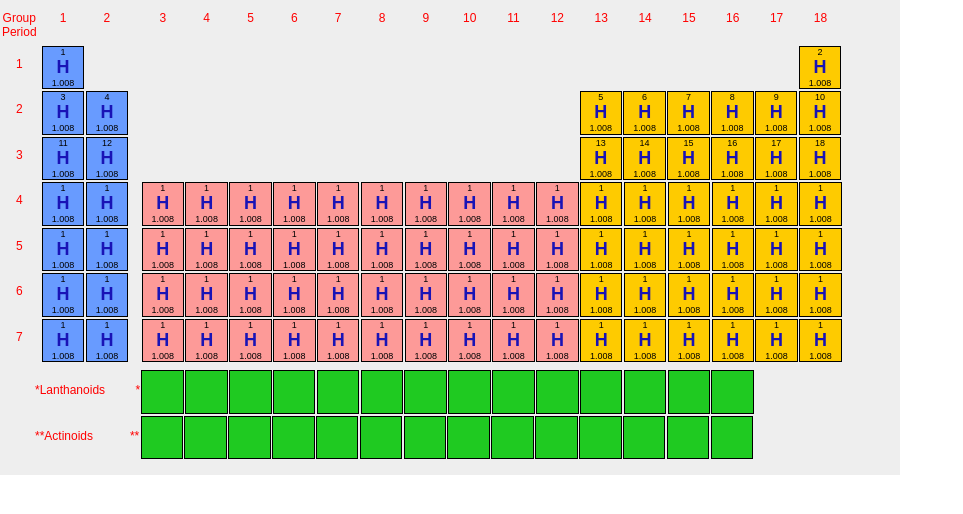
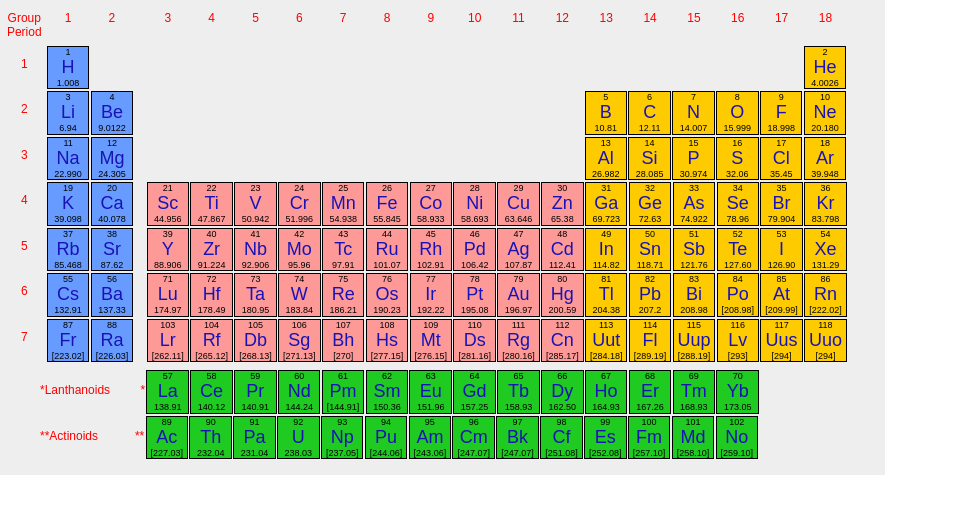
Before and after one commit to Jubhubmubfub/periodic-table, a plain HTML site: page index.html in a window 1280 px wide. Shown: the whole page, without its empty margins (0-963 px from the left). Drawn offline with Linux system fonts and the light colour scheme.

Commit message:
finished adding data

```diff
--- a/index.html
+++ b/index.html
@@ -40,378 +40,378 @@
           </div>
           <div class="box border yellow right">
             <h1>2</h1>
-            <h2>H</h2>
-            <h1>1.008</h1></div>
+            <h2>He</h2>
+            <h1>4.0026</h1></div>
         </div>
         <div id="row-2" class="row">
           <div class="box"><p>2</p></div>
           <div class="box border blue">
             <h1>3</h1>
-            <h2>H</h2>
-            <h1>1.008</h1></div>
+            <h2>Li</h2>
+            <h1>6.94</h1></div>
           <div class="box border blue">
             <h1>4</h1>
-            <h2>H</h2>
-            <h1>1.008</h1></div>
+            <h2>Be</h2>
+            <h1>9.0122</h1></div>
           <div class="box border yellow">
             <h1>5</h1>
-            <h2>H</h2>
-            <h1>1.008</h1></div>
+            <h2>B</h2>
+            <h1>10.81</h1></div>
           <div class="box border yellow">
             <h1>6</h1>
-            <h2>H</h2>
-            <h1>1.008</h1></div>
+            <h2>C</h2>
+            <h1>12.11</h1></div>
           <div class="box border yellow">
             <h1>7</h1>
-            <h2>H</h2>
-            <h1>1.008</h1></div>
+            <h2>N</h2>
+            <h1>14.007</h1></div>
           <div class="box border yellow">
             <h1>8</h1>
-            <h2>H</h2>
-            <h1>1.008</h1></div>
+            <h2>O</h2>
+            <h1>15.999</h1></div>
           <div class="box border yellow">
             <h1>9</h1>
-            <h2>H</h2>
-            <h1>1.008</h1></div>
+            <h2>F</h2>
+            <h1>18.998</h1></div>
           <div class="box border yellow">
             <h1>10</h1>
-            <h2>H</h2>
-            <h1>1.008</h1></div>
+            <h2>Ne</h2>
+            <h1>20.180</h1></div>
         </div>
         <div id="row-3" class="row">
           <div class="box"><p>3</p></div>
           <div class="box border blue">
             <h1>11</h1>
-            <h2>H</h2>
-            <h1>1.008</h1></div>
+            <h2>Na</h2>
+            <h1>22.990</h1></div>
           <div class="box border blue">
             <h1>12</h1>
-            <h2>H</h2>
-            <h1>1.008</h1></div>
+            <h2>Mg</h2>
+            <h1>24.305</h1></div>
           <div class="box border yellow">
             <h1>13</h1>
-            <h2>H</h2>
-            <h1>1.008</h1></div>
+            <h2>Al</h2>
+            <h1>26.982</h1></div>
           <div class="box border yellow">
             <h1>14</h1>
-            <h2>H</h2>
-            <h1>1.008</h1></div>
+            <h2>Si</h2>
+            <h1>28.085</h1></div>
           <div class="box border yellow">
             <h1>15</h1>
-            <h2>H</h2>
-            <h1>1.008</h1></div>
+            <h2>P</h2>
+            <h1>30.974</h1></div>
           <div class="box border yellow">
             <h1>16</h1>
-            <h2>H</h2>
-            <h1>1.008</h1></div>
+            <h2>S</h2>
+            <h1>32.06</h1></div>
           <div class="box border yellow">
             <h1>17</h1>
-            <h2>H</h2>
-            <h1>1.008</h1></div>
+            <h2>Cl</h2>
+            <h1>35.45</h1></div>
           <div class="box border yellow">
             <h1>18</h1>
-            <h2>H</h2>
-            <h1>1.008</h1></div>
+            <h2>Ar</h2>
+            <h1>39.948</h1></div>
         </div>
         <div id="row-4" class="row">
           <div class="box"><p>4</p></div>
           <div class="box border blue">
-            <h1>1</h1>
-            <h2>H</h2>
-            <h1>1.008</h1></div>
+            <h1>19</h1>
+            <h2>K</h2>
+            <h1>39.098</h1></div>
           <div class="box border blue">
-            <h1>1</h1>
-            <h2>H</h2>
-            <h1>1.008</h1></div>
+            <h1>20</h1>
+            <h2>Ca</h2>
+            <h1>40.078</h1></div>
           <div class="box border pink">
-            <h1>1</h1>
-            <h2>H</h2>
-            <h1>1.008</h1></div>
+            <h1>21</h1>
+            <h2>Sc</h2>
+            <h1>44.956</h1></div>
           <div class="box border pink">
-            <h1>1</h1>
-            <h2>H</h2>
-            <h1>1.008</h1></div>
+            <h1>22</h1>
+            <h2>Ti</h2>
+            <h1>47.867</h1></div>
           <div class="box border pink">
-            <h1>1</h1>
-            <h2>H</h2>
-            <h1>1.008</h1></div>
+            <h1>23</h1>
+            <h2>V</h2>
+            <h1>50.942</h1></div>
           <div class="box border pink">
-            <h1>1</h1>
-            <h2>H</h2>
-            <h1>1.008</h1></div>
+            <h1>24</h1>
+            <h2>Cr</h2>
+            <h1>51.996</h1></div>
           <div class="box border pink">
-            <h1>1</h1>
-            <h2>H</h2>
-            <h1>1.008</h1></div>
+            <h1>25</h1>
+            <h2>Mn</h2>
+            <h1>54.938</h1></div>
           <div class="box border pink">
-            <h1>1</h1>
-            <h2>H</h2>
-            <h1>1.008</h1></div>
+            <h1>26</h1>
+            <h2>Fe</h2>
+            <h1>55.845</h1></div>
           <div class="box border pink">
-            <h1>1</h1>
-            <h2>H</h2>
-            <h1>1.008</h1></div>
+            <h1>27</h1>
+            <h2>Co</h2>
+            <h1>58.933</h1></div>
           <div class="box border pink">
-            <h1>1</h1>
-            <h2>H</h2>
-            <h1>1.008</h1></div>
+            <h1>28</h1>
+            <h2>Ni</h2>
+            <h1>58.693</h1></div>
           <div class="box border pink">
-            <h1>1</h1>
-            <h2>H</h2>
-            <h1>1.008</h1></div>
+            <h1>29</h1>
+            <h2>Cu</h2>
+            <h1>63.646</h1></div>
           <div class="box border pink">
-            <h1>1</h1>
-            <h2>H</h2>
-            <h1>1.008</h1></div>
+            <h1>30</h1>
+            <h2>Zn</h2>
+            <h1>65.38</h1></div>
           <div class="box border yellow">
-            <h1>1</h1>
-            <h2>H</h2>
-            <h1>1.008</h1></div>
+            <h1>31</h1>
+            <h2>Ga</h2>
+            <h1>69.723</h1></div>
           <div class="box border yellow">
-            <h1>1</h1>
-            <h2>H</h2>
-            <h1>1.008</h1></div>
+            <h1>32</h1>
+            <h2>Ge</h2>
+            <h1>72.63</h1></div>
           <div class="box border yellow">
-            <h1>1</h1>
-            <h2>H</h2>
-            <h1>1.008</h1></div>
+            <h1>33</h1>
+            <h2>As</h2>
+            <h1>74.922</h1></div>
           <div class="box border yellow">
-            <h1>1</h1>
-            <h2>H</h2>
-            <h1>1.008</h1></div>
+            <h1>34</h1>
+            <h2>Se</h2>
+            <h1>78.96</h1></div>
           <div class="box border yellow">
-            <h1>1</h1>
-            <h2>H</h2>
-            <h1>1.008</h1></div>
+            <h1>35</h1>
+            <h2>Br</h2>
+            <h1>79.904</h1></div>
           <div class="box border yellow">
-            <h1>1</h1>
-            <h2>H</h2>
-            <h1>1.008</h1></div>
+            <h1>36</h1>
+            <h2>Kr</h2>
+            <h1>83.798</h1></div>
         </div>
         <div id="row-5" class="row">
           <div class="box"><p>5</p></div>
           <div class="box border blue">
-            <h1>1</h1>
-            <h2>H</h2>
-            <h1>1.008</h1></div>
+            <h1>37</h1>
+            <h2>Rb</h2>
+            <h1>85.468</h1></div>
           <div class="box border blue">
-            <h1>1</h1>
-            <h2>H</h2>
-            <h1>1.008</h1></div>
+            <h1>38</h1>
+            <h2>Sr</h2>
+            <h1>87.62</h1></div>
           <div class="box border pink">
-            <h1>1</h1>
-            <h2>H</h2>
-            <h1>1.008</h1></div>
+            <h1>39</h1>
+            <h2>Y</h2>
+            <h1>88.906</h1></div>
           <div class="box border pink">
-            <h1>1</h1>
-            <h2>H</h2>
-            <h1>1.008</h1></div>
+            <h1>40</h1>
+            <h2>Zr</h2>
+            <h1>91.224</h1></div>
           <div class="box border pink">
-            <h1>1</h1>
-            <h2>H</h2>
-            <h1>1.008</h1></div>
+            <h1>41</h1>
+            <h2>Nb</h2>
+            <h1>92.906</h1></div>
           <div class="box border pink">
-            <h1>1</h1>
-            <h2>H</h2>
-            <h1>1.008</h1></div>
+            <h1>42</h1>
+            <h2>Mo</h2>
+            <h1>95.96</h1></div>
           <div class="box border pink">
-            <h1>1</h1>
-            <h2>H</h2>
-            <h1>1.008</h1></div>
+            <h1>43</h1>
+            <h2>Tc</h2>
+            <h1>97.91</h1></div>
           <div class="box border pink">
-            <h1>1</h1>
-            <h2>H</h2>
-            <h1>1.008</h1></div>
+            <h1>44</h1>
+            <h2>Ru</h2>
+            <h1>101.07</h1></div>
           <div class="box border pink">
-            <h1>1</h1>
-            <h2>H</h2>
-            <h1>1.008</h1></div>
+            <h1>45</h1>
+            <h2>Rh</h2>
+            <h1>102.91</h1></div>
           <div class="box border pink">
-            <h1>1</h1>
-            <h2>H</h2>
-            <h1>1.008</h1></div>
+            <h1>46</h1>
+            <h2>Pd</h2>
+            <h1>106.42</h1></div>
           <div class="box border pink">
-            <h1>1</h1>
-            <h2>H</h2>
-            <h1>1.008</h1></div>
+            <h1>47</h1>
+            <h2>Ag</h2>
+            <h1>107.87</h1></div>
           <div class="box border pink">
-            <h1>1</h1>
-            <h2>H</h2>
-            <h1>1.008</h1></div>
+            <h1>48</h1>
+            <h2>Cd</h2>
+            <h1>112.41</h1></div>
           <div class="box border yellow">
-            <h1>1</h1>
-            <h2>H</h2>
-            <h1>1.008</h1></div>
+            <h1>49</h1>
+            <h2>In</h2>
+            <h1>114.82</h1></div>
           <div class="box border yellow">
-            <h1>1</h1>
-            <h2>H</h2>
-            <h1>1.008</h1></div>
+            <h1>50</h1>
+            <h2>Sn</h2>
+            <h1>118.71</h1></div>
           <div class="box border yellow">
-            <h1>1</h1>
-            <h2>H</h2>
-            <h1>1.008</h1></div>
+            <h1>51</h1>
+            <h2>Sb</h2>
+            <h1>121.76</h1></div>
           <div class="box border yellow">
-            <h1>1</h1>
-            <h2>H</h2>
-            <h1>1.008</h1></div>
+            <h1>52</h1>
+            <h2>Te</h2>
+            <h1>127.60</h1></div>
           <div class="box border yellow">
-            <h1>1</h1>
-            <h2>H</h2>
-            <h1>1.008</h1></div>
+            <h1>53</h1>
+            <h2>I</h2>
+            <h1>126.90</h1></div>
           <div class="box border yellow">
-            <h1>1</h1>
-            <h2>H</h2>
-            <h1>1.008</h1></div>
+            <h1>54</h1>
+            <h2>Xe</h2>
+            <h1>131.29</h1></div>
         </div>
         <div id="row-6" class="row">
           <div class="box"><p>6</p></div>
           <div class="box border blue">
-            <h1>1</h1>
-            <h2>H</h2>
-            <h1>1.008</h1></div>
+            <h1>55</h1>
+            <h2>Cs</h2>
+            <h1>132.91</h1></div>
           <div class="box border blue">
-            <h1>1</h1>
-            <h2>H</h2>
-            <h1>1.008</h1></div>
+            <h1>56</h1>
+            <h2>Ba</h2>
+            <h1>137.33</h1></div>
           <div class="box border pink">
-            <h1>1</h1>
-            <h2>H</h2>
-            <h1>1.008</h1></div>
+            <h1>71</h1>
+            <h2>Lu</h2>
+            <h1>174.97</h1></div>
           <div class="box border pink">
-            <h1>1</h1>
-            <h2>H</h2>
-            <h1>1.008</h1></div>
+            <h1>72</h1>
+            <h2>Hf</h2>
+            <h1>178.49</h1></div>
           <div class="box border pink">
-            <h1>1</h1>
-            <h2>H</h2>
-            <h1>1.008</h1></div>
+            <h1>73</h1>
+            <h2>Ta</h2>
+            <h1>180.95</h1></div>
           <div class="box border pink">
-            <h1>1</h1>
-            <h2>H</h2>
-            <h1>1.008</h1></div>
+            <h1>74</h1>
+            <h2>W</h2>
+            <h1>183.84</h1></div>
           <div class="box border pink">
-            <h1>1</h1>
-            <h2>H</h2>
-            <h1>1.008</h1></div>
+            <h1>75</h1>
+            <h2>Re</h2>
+            <h1>186.21</h1></div>
           <div class="box border pink">
-            <h1>1</h1>
-            <h2>H</h2>
-            <h1>1.008</h1></div>
+            <h1>76</h1>
+            <h2>Os</h2>
+            <h1>190.23</h1></div>
           <div class="box border pink">
-            <h1>1</h1>
-            <h2>H</h2>
-            <h1>1.008</h1></div>
+            <h1>77</h1>
+            <h2>Ir</h2>
+            <h1>192.22</h1></div>
           <div class="box border pink">
-            <h1>1</h1>
-            <h2>H</h2>
-            <h1>1.008</h1></div>
+            <h1>78</h1>
+            <h2>Pt</h2>
+            <h1>195.08</h1></div>
           <div class="box border pink">
-            <h1>1</h1>
-            <h2>H</h2>
-            <h1>1.008</h1></div>
+            <h1>79</h1>
+            <h2>Au</h2>
+            <h1>196.97</h1></div>
           <div class="box border pink">
-            <h1>1</h1>
-            <h2>H</h2>
-            <h1>1.008</h1></div>
+            <h1>80</h1>
+            <h2>Hg</h2>
+            <h1>200.59</h1></div>
           <div class="box border yellow">
-            <h1>1</h1>
-            <h2>H</h2>
-            <h1>1.008</h1></div>
+            <h1>81</h1>
+            <h2>Tl</h2>
+            <h1>204.38</h1></div>
           <div class="box border yellow">
-            <h1>1</h1>
-            <h2>H</h2>
-            <h1>1.008</h1></div>
+            <h1>82</h1>
+            <h2>Pb</h2>
+            <h1>207.2</h1></div>
           <div class="box border yellow">
-            <h1>1</h1>
-            <h2>H</h2>
-            <h1>1.008</h1></div>
+            <h1>83</h1>
+            <h2>Bi</h2>
+            <h1>208.98</h1></div>
           <div class="box border yellow">
-            <h1>1</h1>
-            <h2>H</h2>
-            <h1>1.008</h1></div>
+            <h1>84</h1>
+            <h2>Po</h2>
+            <h1>[208.98]</h1></div>
           <div class="box border yellow">
-            <h1>1</h1>
-            <h2>H</h2>
-            <h1>1.008</h1></div>
+            <h1>85</h1>
+            <h2>At</h2>
+            <h1>[209.99]</h1></div>
           <div class="box border yellow">
-            <h1>1</h1>
-            <h2>H</h2>
-            <h1>1.008</h1></div>
+            <h1>86</h1>
+            <h2>Rn</h2>
+            <h1>[222.02]</h1></div>
         </div>
         <div id="row-7" class="row">
           <div class="box"><p>7</p></div>
           <div class="box border blue">
-            <h1>1</h1>
-            <h2>H</h2>
-            <h1>1.008</h1></div>
+            <h1>87</h1>
+            <h2>Fr</h2>
+            <h1>[223.02]</h1></div>
           <div class="box border blue">
-            <h1>1</h1>
-            <h2>H</h2>
-            <h1>1.008</h1></div>
+            <h1>88</h1>
+            <h2>Ra</h2>
+            <h1>[226.03]</h1></div>
           <div class="box border pink">
-            <h1>1</h1>
-            <h2>H</h2>
-            <h1>1.008</h1></div>
+            <h1>103</h1>
+            <h2>Lr</h2>
+            <h1>[262.11]</h1></div>
           <div class="box border pink">
-            <h1>1</h1>
-            <h2>H</h2>
-            <h1>1.008</h1></div>
+            <h1>104</h1>
+            <h2>Rf</h2>
+            <h1>[265.12]</h1></div>
           <div class="box border pink">
-            <h1>1</h1>
-            <h2>H</h2>
-            <h1>1.008</h1></div>
+            <h1>105</h1>
+            <h2>Db</h2>
+            <h1>[268.13]</h1></div>
           <div class="box border pink">
-            <h1>1</h1>
-            <h2>H</h2>
-            <h1>1.008</h1></div>
+            <h1>106</h1>
+            <h2>Sg</h2>
+            <h1>[271.13]</h1></div>
           <div class="box border pink">
-            <h1>1</h1>
-            <h2>H</h2>
-            <h1>1.008</h1></div>
+            <h1>107</h1>
+            <h2>Bh</h2>
+            <h1>[270]</h1></div>
           <div class="box border pink">
-            <h1>1</h1>
-            <h2>H</h2>
-            <h1>1.008</h1></div>
+            <h1>108</h1>
+            <h2>Hs</h2>
+            <h1>[277.15]</h1></div>
           <div class="box border pink">
-            <h1>1</h1>
-            <h2>H</h2>
-            <h1>1.008</h1></div>
+            <h1>109</h1>
+            <h2>Mt</h2>
+            <h1>[276.15]</h1></div>
           <div class="box border pink">
-            <h1>1</h1>
-            <h2>H</h2>
-            <h1>1.008</h1></div>
+            <h1>110</h1>
+            <h2>Ds</h2>
+            <h1>[281.16]</h1></div>
           <div class="box border pink">
-            <h1>1</h1>
-            <h2>H</h2>
-            <h1>1.008</h1></div>
+            <h1>111</h1>
+            <h2>Rg</h2>
+            <h1>[280.16]</h1></div>
           <div class="box border pink">
-            <h1>1</h1>
-            <h2>H</h2>
-            <h1>1.008</h1></div>
+            <h1>112</h1>
+            <h2>Cn</h2>
+            <h1>[285.17]</h1></div>
           <div class="box border yellow">
-            <h1>1</h1>
-            <h2>H</h2>
-            <h1>1.008</h1></div>
+            <h1>113</h1>
+            <h2>Uut</h2>
+            <h1>[284.18]</h1></div>
           <div class="box border yellow">
-            <h1>1</h1>
-            <h2>H</h2>
-            <h1>1.008</h1></div>
+            <h1>114</h1>
+            <h2>Fl</h2>
+            <h1>[289.19]</h1></div>
           <div class="box border yellow">
-            <h1>1</h1>
-            <h2>H</h2>
-            <h1>1.008</h1></div>
+            <h1>115</h1>
+            <h2>Uup</h2>
+            <h1>[288.19]</h1></div>
           <div class="box border yellow">
-            <h1>1</h1>
-            <h2>H</h2>
-            <h1>1.008</h1></div>
+            <h1>116</h1>
+            <h2>Lv</h2>
+            <h1>[293]</h1></div>
           <div class="box border yellow">
-            <h1>1</h1>
-            <h2>H</h2>
-            <h1>1.008</h1></div>
+            <h1>117</h1>
+            <h2>Uus</h2>
+            <h1>[294]</h1></div>
           <div class="box border yellow">
-            <h1>1</h1>
-            <h2>H</h2>
-            <h1>1.008</h1></div>
+            <h1>118</h1>
+            <h2>Uuo</h2>
+            <h1>[294]</h1></div>
         </div>
       </div>
       <!-- end of header -->
@@ -419,38 +419,150 @@
         <div class="row">
           <p>*Lanthanoids</p>
           <p>*</p>
-          <div class="box border green"></div>
-          <div class="box border green"></div>
-          <div class="box border green"></div>
-          <div class="box border green"></div>
-          <div class="box border green"></div>
-          <div class="box border green"></div>
-          <div class="box border green"></div>
-          <div class="box border green"></div>
-          <div class="box border green"></div>
-          <div class="box border green"></div>
-          <div class="box border green"></div>
-          <div class="box border green"></div>
-          <div class="box border green"></div>
-          <div class="box border green"></div>
+          <div class="box border green">
+            <h1>57</h1>
+            <h2>La</h2>
+            <h1>138.91</h1>
+          </div>
+          <div class="box border green">
+            <h1>58</h1>
+            <h2>Ce</h2>
+            <h1>140.12</h1>
+          </div>
+          <div class="box border green">
+            <h1>59</h1>
+            <h2>Pr</h2>
+            <h1>140.91</h1>
+          </div>
+          <div class="box border green">
+            <h1>60</h1>
+            <h2>Nd</h2>
+            <h1>144.24</h1>
+          </div>
+          <div class="box border green">
+            <h1>61</h1>
+            <h2>Pm</h2>
+            <h1>[144.91]</h1>
+          </div>
+          <div class="box border green">
+            <h1>62</h1>
+            <h2>Sm</h2>
+            <h1>150.36</h1>
+          </div>
+          <div class="box border green">
+            <h1>63</h1>
+            <h2>Eu</h2>
+            <h1>151.96</h1>
+          </div>
+          <div class="box border green">
+            <h1>64</h1>
+            <h2>Gd</h2>
+            <h1>157.25</h1>
+          </div>
+          <div class="box border green">
+            <h1>65</h1>
+            <h2>Tb</h2>
+            <h1>158.93</h1>
+          </div>
+          <div class="box border green">
+            <h1>66</h1>
+            <h2>Dy</h2>
+            <h1>162.50</h1>
+          </div>
+          <div class="box border green">
+            <h1>67</h1>
+            <h2>Ho</h2>
+            <h1>164.93</h1>
+          </div>
+          <div class="box border green">
+            <h1>68</h1>
+            <h2>Er</h2>
+            <h1>167.26</h1>
+          </div>
+          <div class="box border green">
+            <h1>69</h1>
+            <h2>Tm</h2>
+            <h1>168.93</h1>
+          </div>
+          <div class="box border green">
+            <h1>70</h1>
+            <h2>Yb</h2>
+            <h1>173.05</h1>
+          </div>
         </div>
         <div class="row">
           <p>**Actinoids</p>
           <p>**</p>
-          <div class="box border green"></div>
-          <div class="box border green"></div>
-          <div class="box border green"></div>
-          <div class="box border green"></div>
-          <div class="box border green"></div>
-          <div class="box border green"></div>
-          <div class="box border green"></div>
-          <div class="box border green"></div>
-          <div class="box border green"></div>
-          <div class="box border green"></div>
-          <div class="box border green"></div>
-          <div class="box border green"></div>
-          <div class="box border green"></div>
-          <div class="box border green"></div>
+          <div class="box border green">
+            <h1>89</h1>
+            <h2>Ac</h2>
+            <h1>[227.03]</h1>
+          </div>
+          <div class="box border green">
+            <h1>90</h1>
+            <h2>Th</h2>
+            <h1>232.04</h1>
+          </div>
+          <div class="box border green">
+            <h1>91</h1>
+            <h2>Pa</h2>
+            <h1>231.04</h1>
+          </div>
+          <div class="box border green">
+            <h1>92</h1>
+            <h2>U</h2>
+            <h1>238.03</h1>
+          </div>
+          <div class="box border green">
+            <h1>93</h1>
+            <h2>Np</h2>
+            <h1>[237.05]</h1>
+          </div>
+          <div class="box border green">
+            <h1>94</h1>
+            <h2>Pu</h2>
+            <h1>[244.06]</h1>
+          </div>
+          <div class="box border green">
+            <h1>95</h1>
+            <h2>Am</h2>
+            <h1>[243.06]</h1>
+          </div>
+          <div class="box border green">
+            <h1>96</h1>
+            <h2>Cm</h2>
+            <h1>[247.07]</h1>
+          </div>
+          <div class="box border green">
+            <h1>97</h1>
+            <h2>Bk</h2>
+            <h1>[247.07]</h1>
+          </div>
+          <div class="box border green">
+            <h1>98</h1>
+            <h2>Cf</h2>
+            <h1>[251.08]</h1>
+          </div>
+          <div class="box border green">
+            <h1>99</h1>
+            <h2>Es</h2>
+            <h1>[252.08]</h1>
+          </div>
+          <div class="box border green">
+            <h1>100</h1>
+            <h2>Fm</h2>
+            <h1>[257.10]</h1>
+          </div>
+          <div class="box border green">
+            <h1>101</h1>
+            <h2>Md</h2>
+            <h1>[258.10]</h1>
+          </div>
+          <div class="box border green">
+            <h1>102</h1>
+            <h2>No</h2>
+            <h1>[259.10]</h1>
+          </div>
         </div>
       </div>
       <!-- end of footer -->
--- a/styles.css
+++ b/styles.css
@@ -8,9 +8,10 @@ html {
   font-size: 12px;
 }
 #wrapper {
-  width:900px;
+  width:880px;
   height: 475px;
   background-color:#EEEEEE;
+  padding-left:5px;
 }
 
 #header {
@@ -116,4 +117,5 @@ h2 {
   padding: 0px;
   margin: 0px;
   color: #1913B6;
+  font-weight: normal;
 }
```
